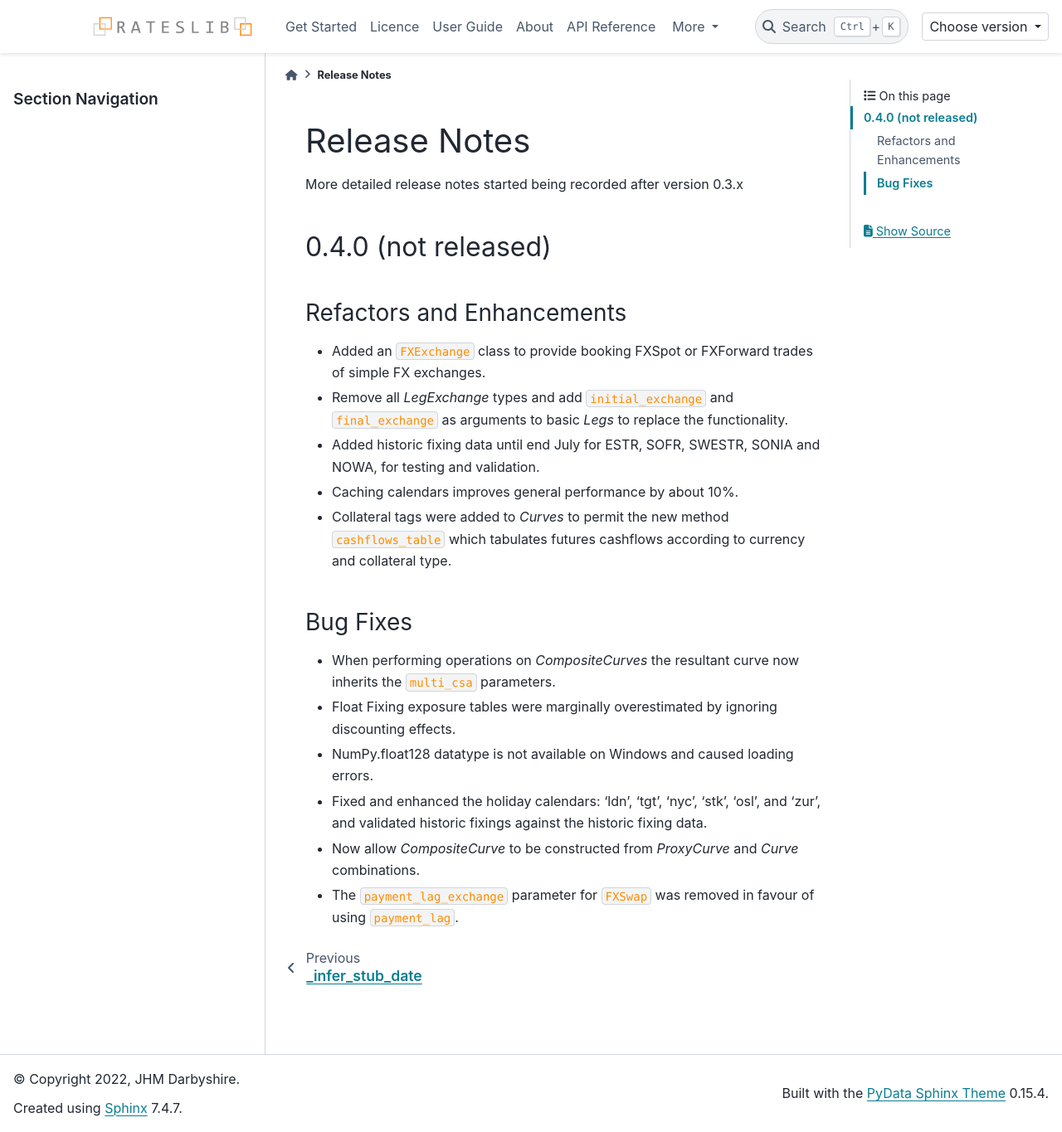
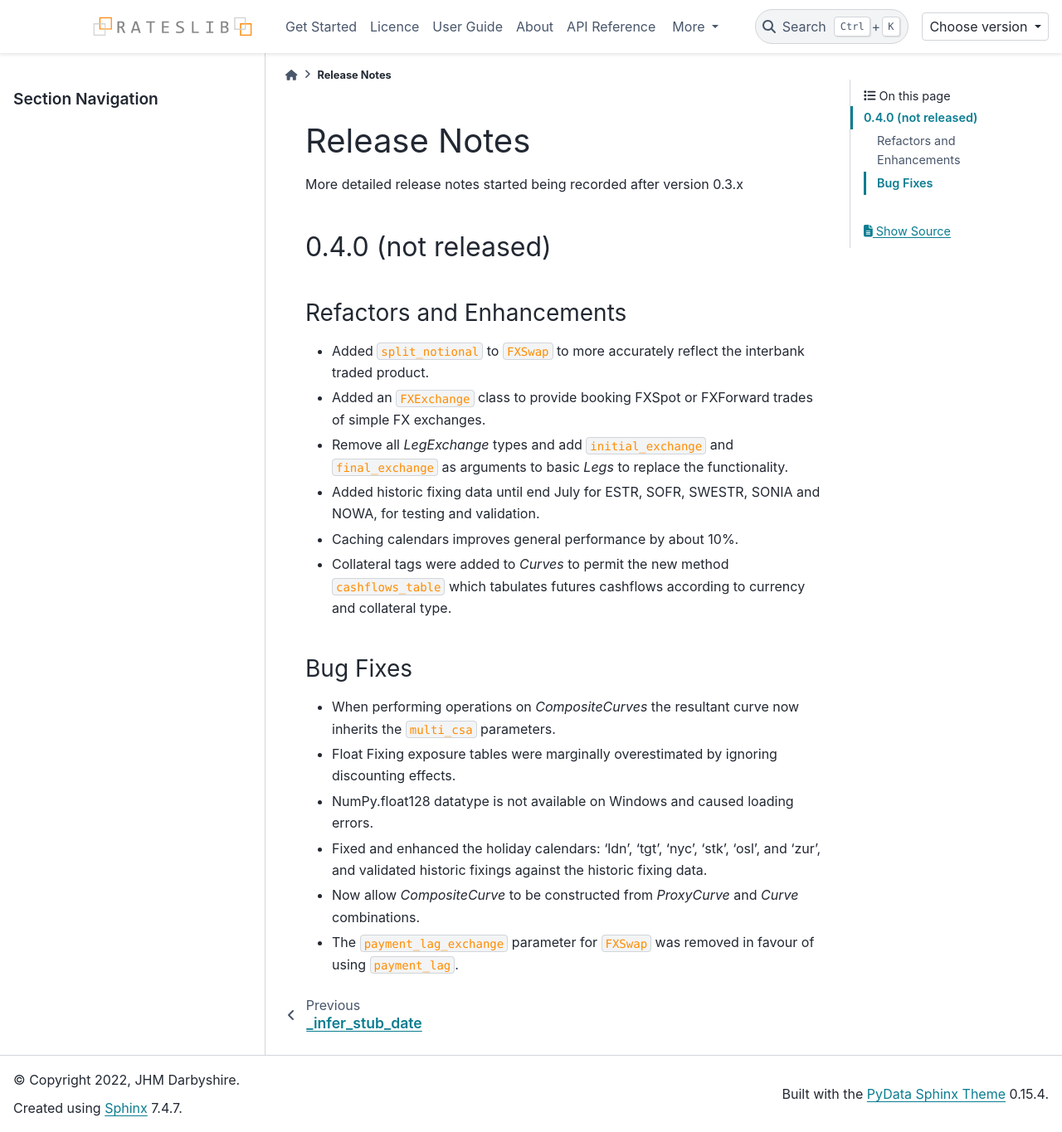
Before and after one commit to attack68/rateslib, a Sphinx documentation site: the page built from docs/source/i_whatsnew.rst, in a window 1280 px wide and 1365 px high. Shown: the whole window at 83% size. Built offline with Sphinx 7.4.7 and the PyData theme 0.15.4, drawn with Linux system fonts in a browser that asks for light colours; comment, search, counter and statistics services are not loaded.

Commit message:
DOC: whatsnew

```diff
--- a/docs/source/i_whatsnew.rst
+++ b/docs/source/i_whatsnew.rst
@@ -12,6 +12,7 @@ More detailed release notes started being recorded after version 0.3.x
 Refactors and Enhancements
 --------------------------
 
+- Added ``split_notional`` to ``FXSwap`` to more accurately reflect the interbank traded product.
 - Added an ``FXExchange`` class to provide booking FXSpot or FXForward trades of simple FX
   exchanges.
 - Remove all *LegExchange* types and add ``initial_exchange`` and
```
